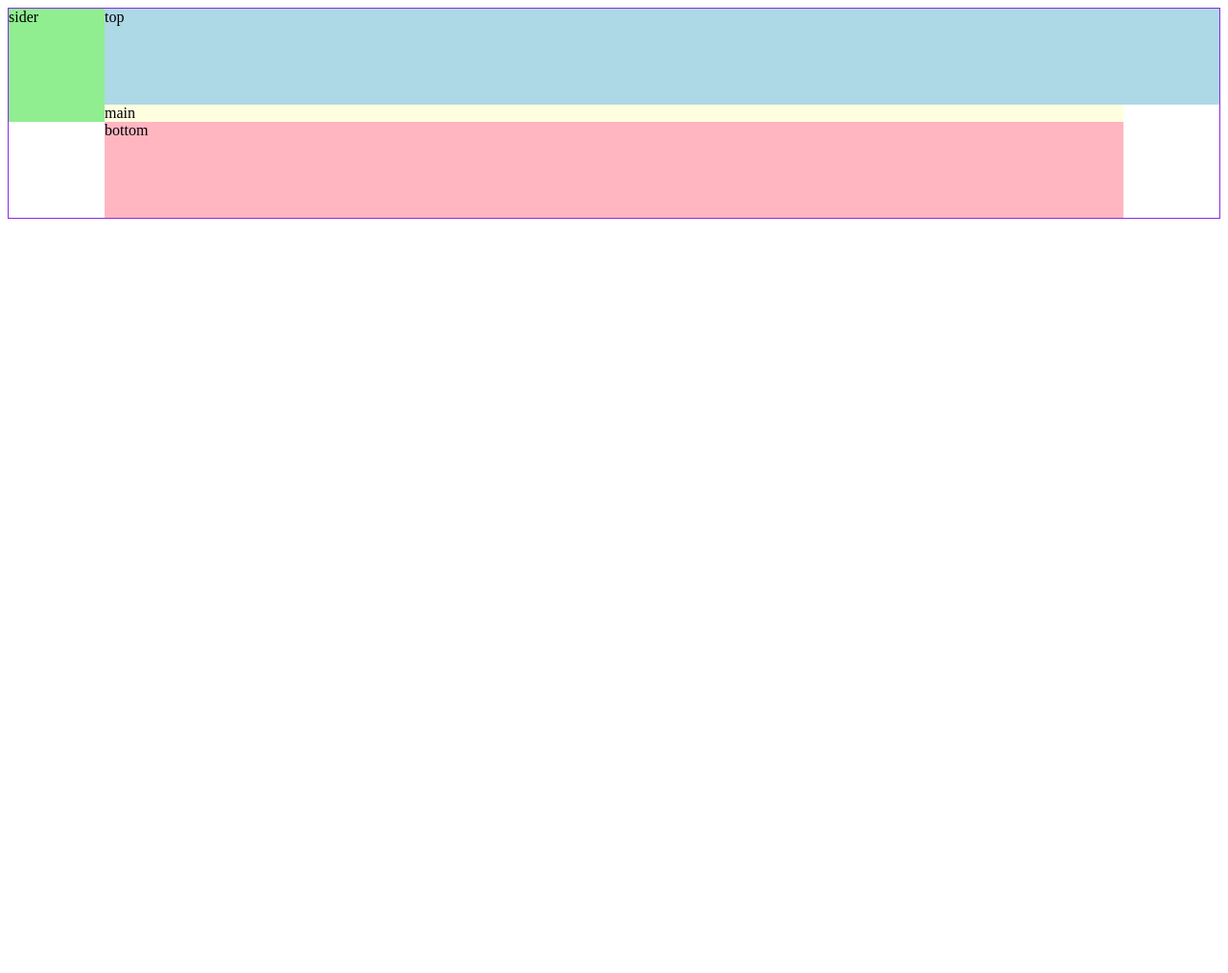
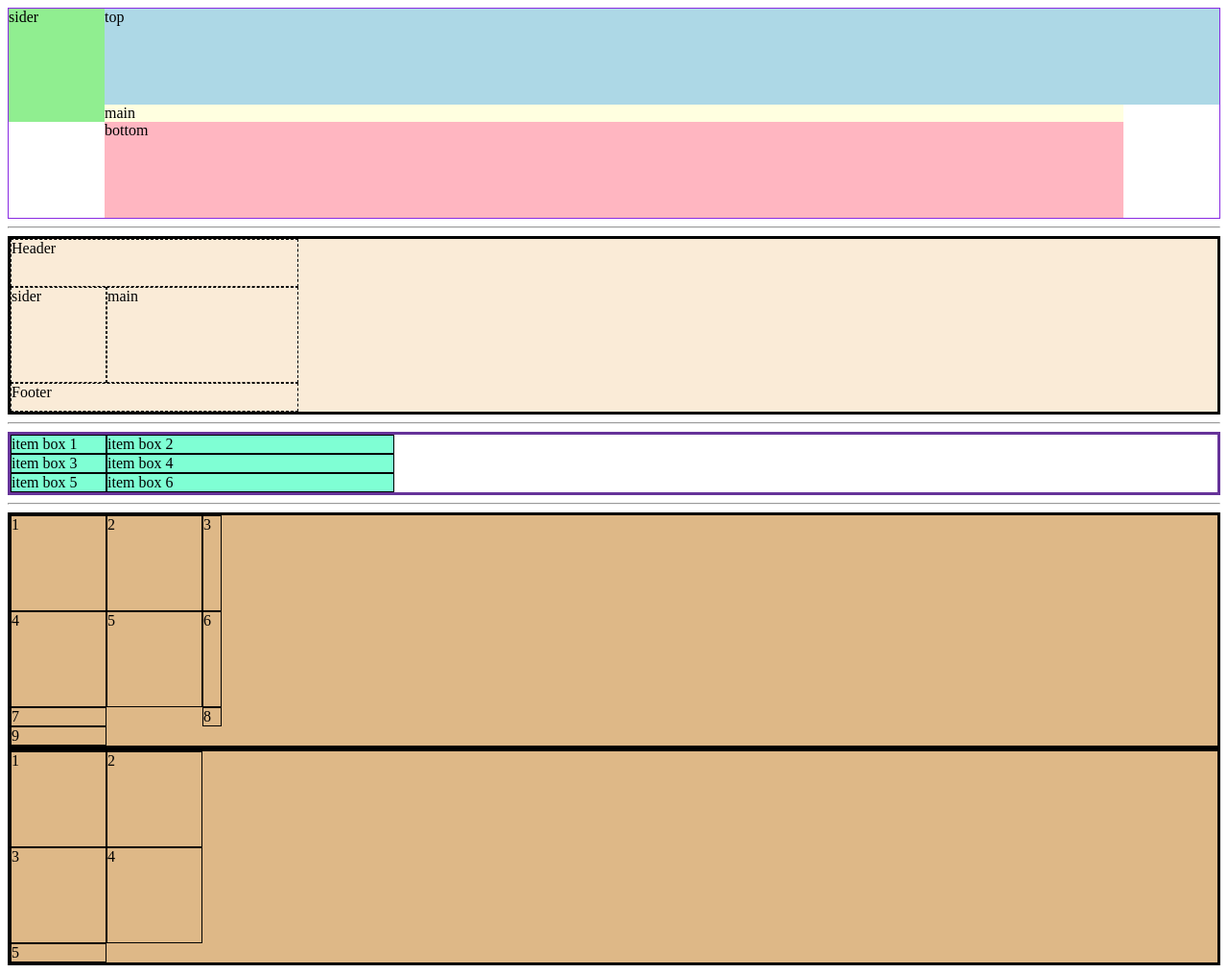
Before and after one commit to thalsi/css, a website: page src/Module 5-Layout Systems/4-grid/index.html in a window 1280 px wide. Shown: the whole page at 96% size. Before the commit the page ends 800 px from the top, so only its background shows below. Drawn offline with Linux system fonts and the light colour scheme.

Commit message:
docs: grid property

```diff
--- a/src/Module 5-Layout Systems/4-grid/index.css
+++ b/src/Module 5-Layout Systems/4-grid/index.css
@@ -28,3 +28,80 @@
   grid-area: footer;
   background: lightpink;
 }
+
+.dashboard-main {
+  background-color: antiquewhite;
+  border: 3px solid black;
+
+  display: grid;
+  grid-template:
+    'main-header main-header' 50px
+    'main-sider main-main' 100px
+    'main-footer main-footer' 30px
+    / 100px 200px;
+}
+
+.dashboard-main div {
+  border: 1px dashed black;
+}
+
+.dashboard-main .main-header {
+  grid-area: main-header;
+}
+.dashboard-main .main-sider {
+  grid-area: main-sider;
+}
+.dashboard-main .main-main {
+  grid-area: main-main;
+}
+.dashboard-main .main-footer {
+  grid-area: main-footer;
+}
+
+/*
+new  grid
+*/
+
+.grid {
+  border: 3px solid rebeccapurple;
+  display: grid;
+  grid-template-columns: 100px 300px;
+  grid-auto-columns: 500px;
+}
+
+.grid div {
+  background-color: aquamarine;
+  border: 1px solid black;
+}
+
+.auto-container {
+  background-color: burlywood;
+  border: 3px solid black;
+
+  display: grid;
+  grid-template-columns: 100px 100px;
+  grid-template-rows: 100px 100px;
+  grid-auto-rows: 20px;
+  grid-auto-columns: 20px;
+}
+
+.auto-container div {
+  border: 1px solid black;
+}
+
+.auto-colum {
+  background-color: burlywood;
+  border: 3px solid black;
+
+  display: grid;
+  grid-template-columns: 100px 100px;
+  grid-template-rows: 100px 100px;
+  grid-auto-flow: row;
+  /* align-items:center; */
+  /* place-items: center center; */
+  /* justify-content:center; */
+}
+
+.auto-colum div {
+  border: 1px solid black;
+}
--- a/src/Module 5-Layout Systems/4-grid/index.html
+++ b/src/Module 5-Layout Systems/4-grid/index.html
@@ -14,5 +14,43 @@
       <div class="main">main</div>
       <div class="footer">bottom</div>
     </div>
+    <hr />
+    <div class="dashboard-main">
+      <div class="main-header">Header</div>
+      <div class="main-sider">sider</div>
+      <div class="main-main">main</div>
+      <div class="main-footer">Footer</div>
+    </div>
+    <hr />
+
+    <div class="grid">
+      <div class="item-box">item box 1</div>
+      <div class="item-box">item box 2</div>
+      <div class="item-box">item box 3</div>
+      <div class="item-box">item box 4</div>
+      <div class="item-box">item box 5</div>
+      <div class="item-box">item box 6</div>
+    </div>
+
+    <hr />
+    <div class="auto-container">
+      <div>1</div>
+      <div>2</div>
+      <div>3</div>
+      <div>4</div>
+      <div>5</div>
+      <div>6</div>
+      <div>7</div>
+      <div style="grid-column: 3">8</div>
+      <div>9</div>
+    </div>
+
+    <div class="auto-colum">
+      <div>1</div>
+      <div>2</div>
+      <div>3</div>
+      <div>4</div>
+      <div>5</div>
+    </div>
   </body>
 </html>
```
